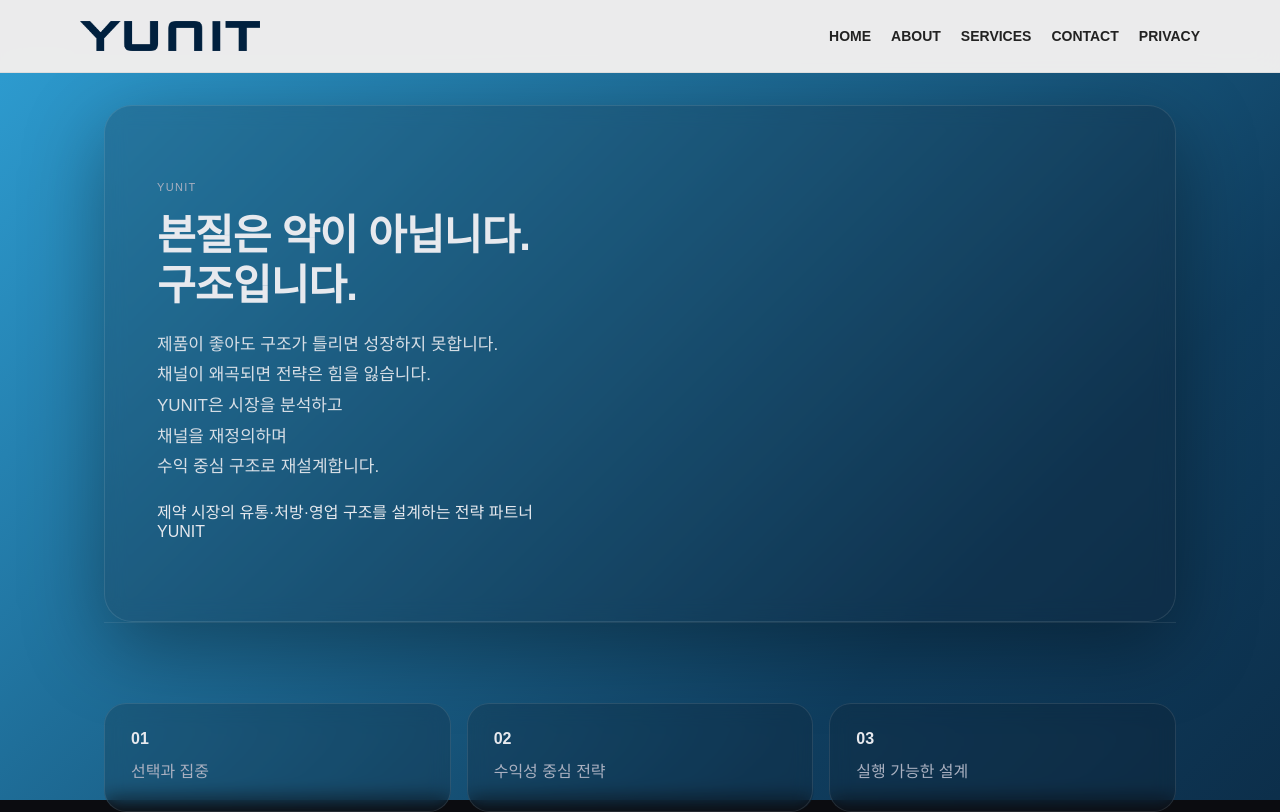
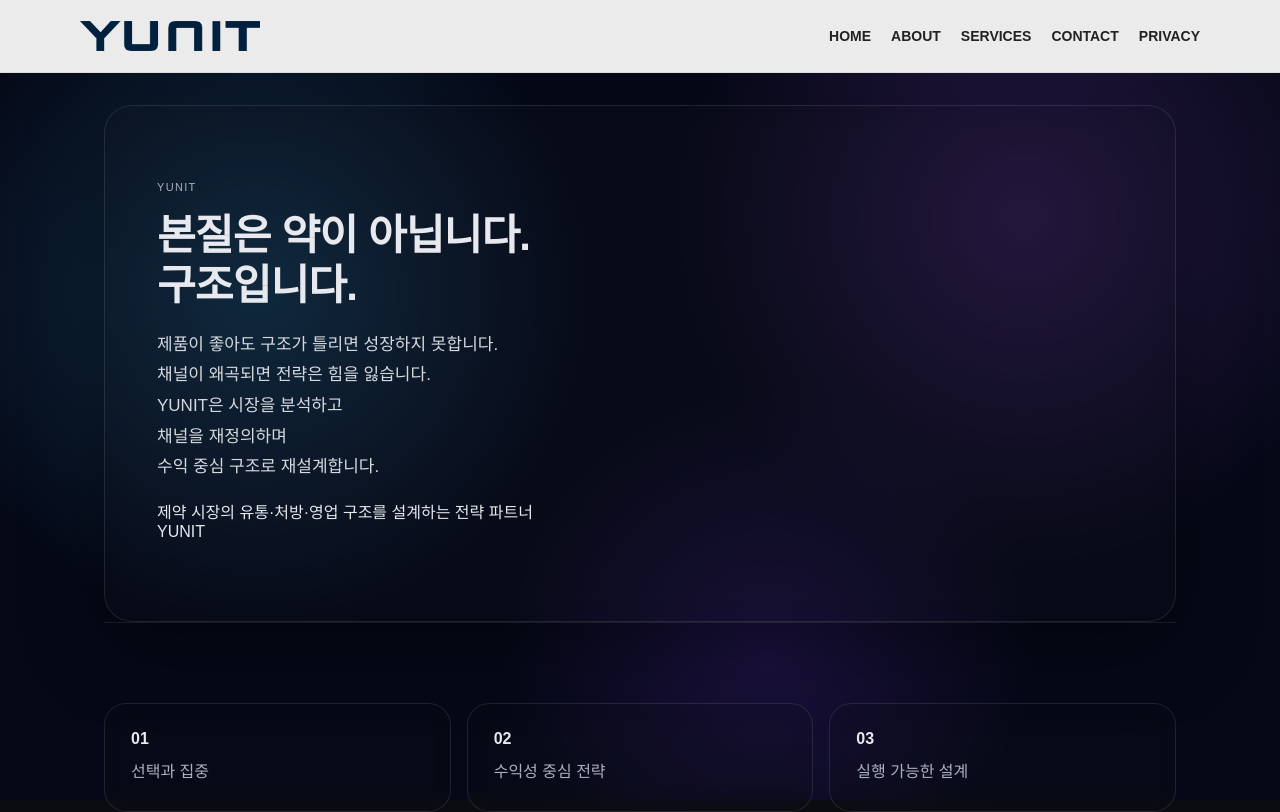
Before and after one commit to yun-it/yunit-site, a Next.js app: page / in a window 1280 px wide. Shown: the top 812 px of the page. Built offline with nearby package versions, Linux system fonts and the light colour scheme.

Commit message:
color change2

```diff
--- a/app/globals.css
+++ b/app/globals.css
@@ -38,34 +38,39 @@
   z-index: 0;
   pointer-events: none;
 
-  background: linear-gradient(
-    -45deg,
-    #050816,
-    #0f3d5e,
-    #38bdf8,
-    #7c3aed,
-    #a855f7,
-    #1e1b4b
-  );
+  background:
+    radial-gradient(circle at 20% 30%, rgba(56, 189, 248, 0.22), transparent 30%),
+    radial-gradient(circle at 80% 20%, rgba(168, 85, 247, 0.22), transparent 30%),
+    radial-gradient(circle at 60% 80%, rgba(124, 58, 237, 0.18), transparent 28%),
+    #050816;
 
-  background-size: 500% 500%;
-
-  animation: gradientFlow 12s ease infinite;
+  animation: auroraMove 14s ease infinite;
 }
 
-@keyframes gradientFlow {
+@keyframes auroraMove {
   0% {
-    background-position: 0% 50%;
+    background-position:
+      0% 50%,
+      100% 50%,
+      50% 100%;
   }
 
   50% {
-    background-position: 100% 50%;
+    background-position:
+      100% 40%,
+      0% 60%,
+      60% 0%;
   }
 
   100% {
-    background-position: 0% 50%;
+    background-position:
+      0% 50%,
+      100% 50%,
+      50% 100%;
   }
 }
+
+
 
 /* HEADER */
 .site-header {
```
